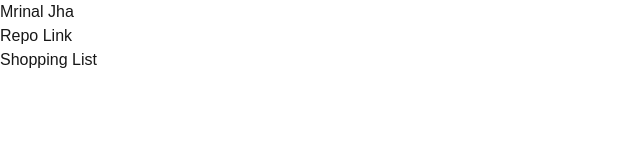
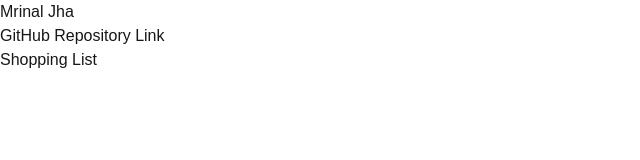
Before and after one commit to Bucket-monkey567/cprg306-assignments, a Next.js app: page /week-2 in a window 1280 px wide. Shown: the top 160 px of the page, without its empty margins (0-640 px from the left). Built offline with nearby package versions, Linux system fonts and the light colour scheme.

Commit message:
replaced a with link

```diff
--- a/app/page.js
+++ b/app/page.js
@@ -1,8 +1,11 @@
+import Link from "next/link";
+
+
 export default function Home() {
   return (
     <main>
       <h1>CPRG 306: Web Development 2 - Assignments</h1>
-      <a href="/week-2">Week 2</a>
+      <Link href="week-2">Week 2</Link>
     </main>
   );
 }
--- a/app/week-2/student-info.js
+++ b/app/week-2/student-info.js
@@ -1,8 +1,10 @@
+import Link from "next/link";
+
 export default function StudentInfo() {
     return (
         <main>
             <h1>Mrinal Jha</h1>
-            <a href="https://github.com/Bucket-monkey567/cprg306-assignments">Repo Link</a>
+            <Link href = "https://github.com/Bucket-monkey567/cprg306-assignments" >GitHub Repository Link</Link>
         </main>
     );
 }
```
